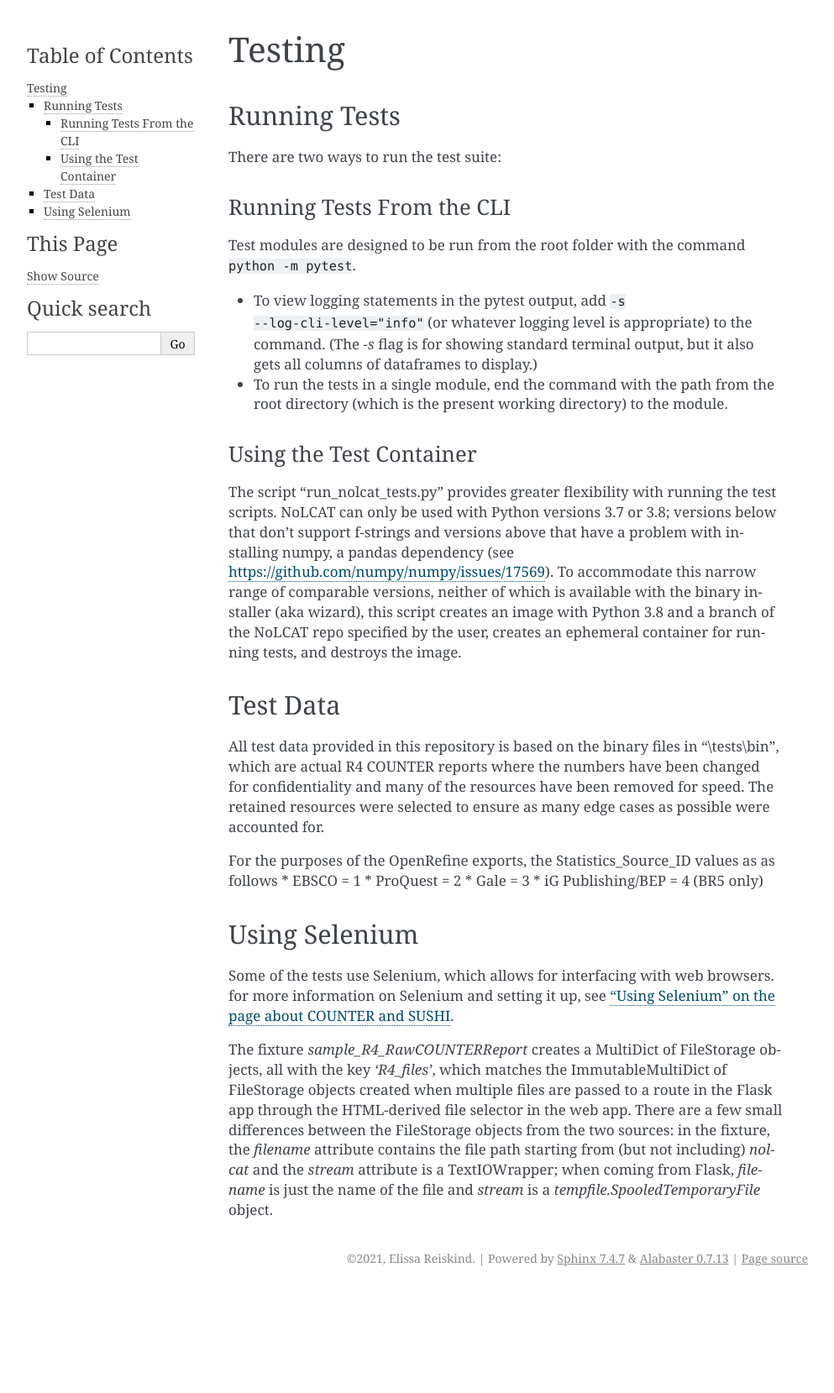
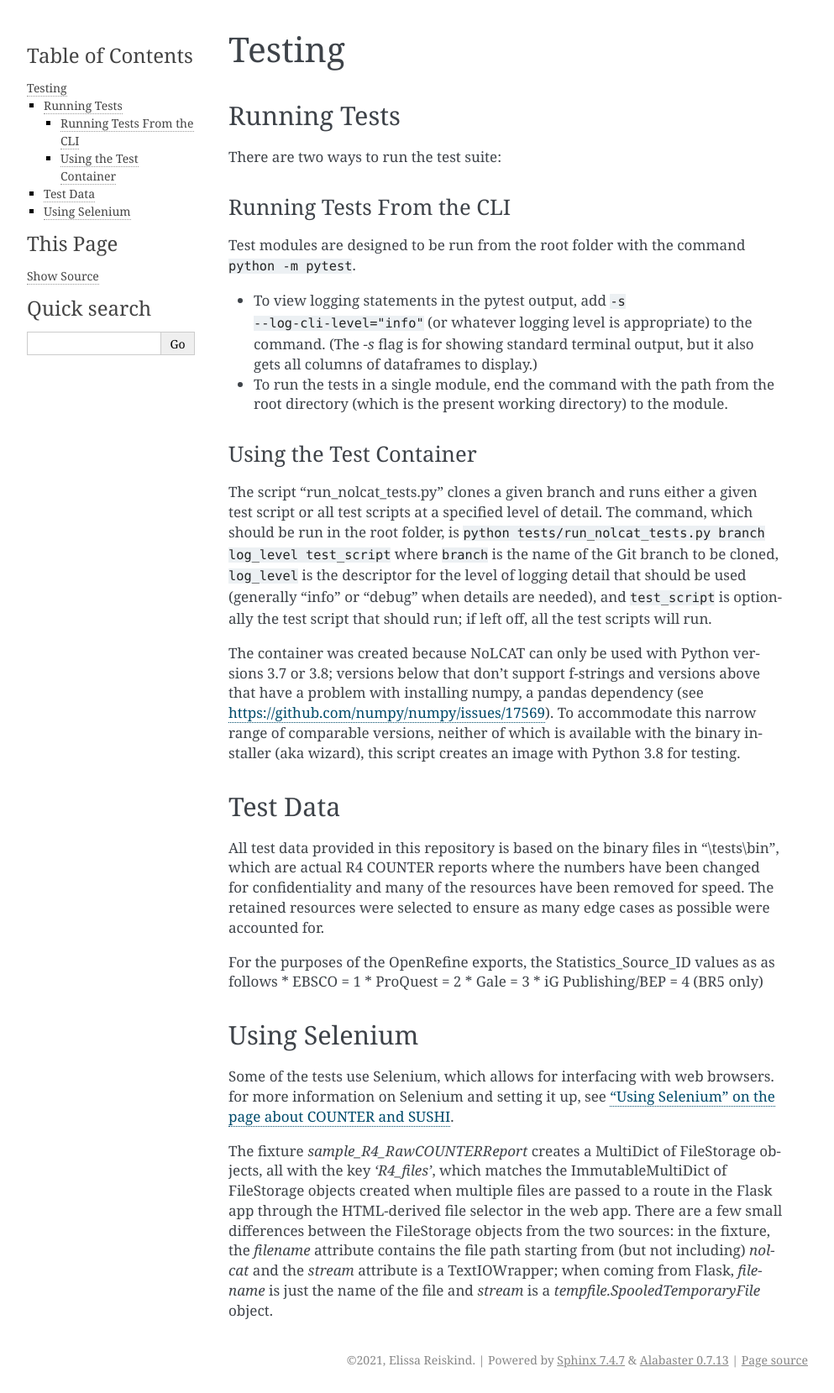
Before and after one commit to ereiskind/nolcat, a Sphinx documentation site: the page built from docs/source/testing.rst, in a window 1280 px wide. Shown: the whole page at 84% size, without its empty margins (148-1141 px from the left). Built offline with Sphinx 7.4.7, drawn with Linux system fonts in a browser that asks for light colours; before the commit the page ends 1538 px from its top, so only the background shows below that.

Commit message:
Convert run_nolcat_tests to command line prompt

```diff
--- a/docs/source/testing.rst
+++ b/docs/source/testing.rst
@@ -14,7 +14,9 @@ Test modules are designed to be run from the root folder with the command ``pyth
 
 Using the Test Container
 ========================
-The script "run_nolcat_tests.py" provides greater flexibility with running the test scripts. NoLCAT can only be used with Python versions 3.7 or 3.8; versions below that don't support f-strings and versions above that have a problem with installing numpy, a pandas dependency (see https://github.com/numpy/numpy/issues/17569). To accommodate this narrow range of comparable versions, neither of which is available with the binary installer (aka wizard), this script creates an image with Python 3.8 and a branch of the NoLCAT repo specified by the user, creates an ephemeral container for running tests, and destroys the image.
+The script "run_nolcat_tests.py" clones a given branch and runs either a given test script or all test scripts at a specified level of detail. The command, which should be run in the root folder, is ``python tests/run_nolcat_tests.py branch log_level test_script`` where ``branch`` is the name of the Git branch to be cloned, ``log_level`` is the descriptor for the level of logging detail that should be used (generally "info" or "debug" when details are needed), and ``test_script`` is optionally the test script that should run; if left off, all the test scripts will run.
+
+The container was created because NoLCAT can only be used with Python versions 3.7 or 3.8; versions below that don't support f-strings and versions above that have a problem with installing numpy, a pandas dependency (see https://github.com/numpy/numpy/issues/17569). To accommodate this narrow range of comparable versions, neither of which is available with the binary installer (aka wizard), this script creates an image with Python 3.8 for testing.
 
 Test Data
 *********
```
Also changed, not shown: 1 other file.
